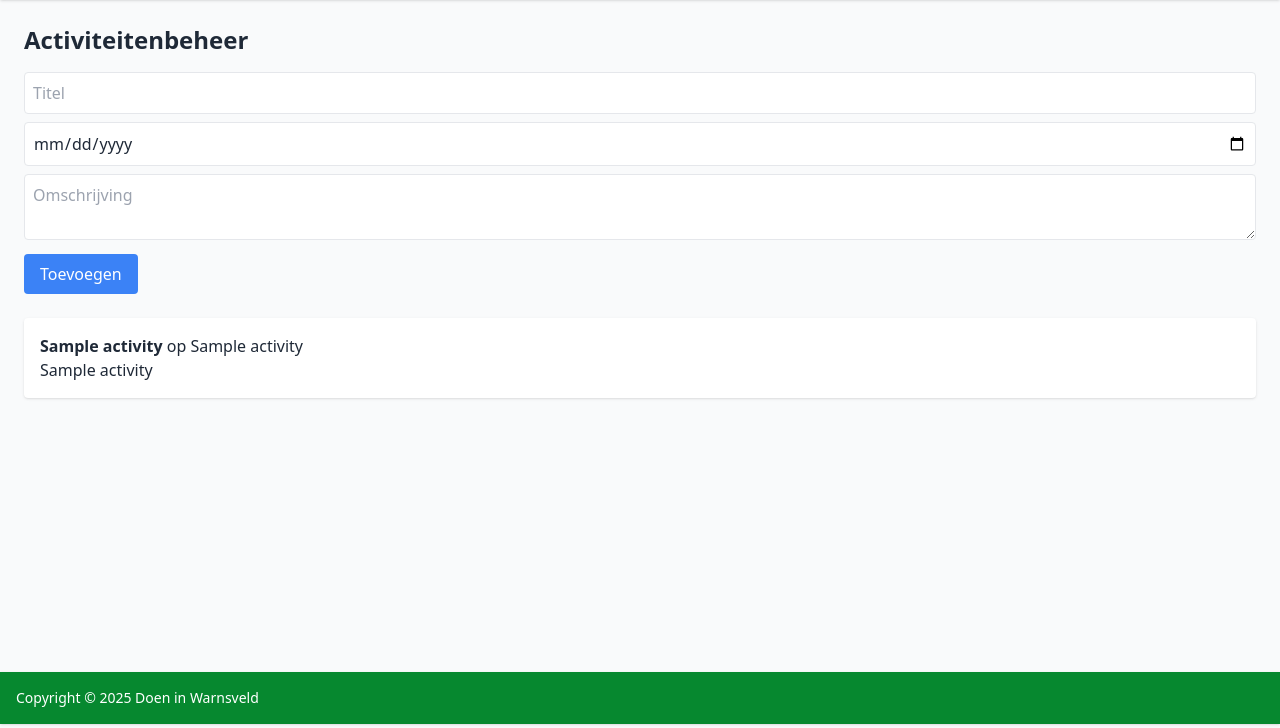
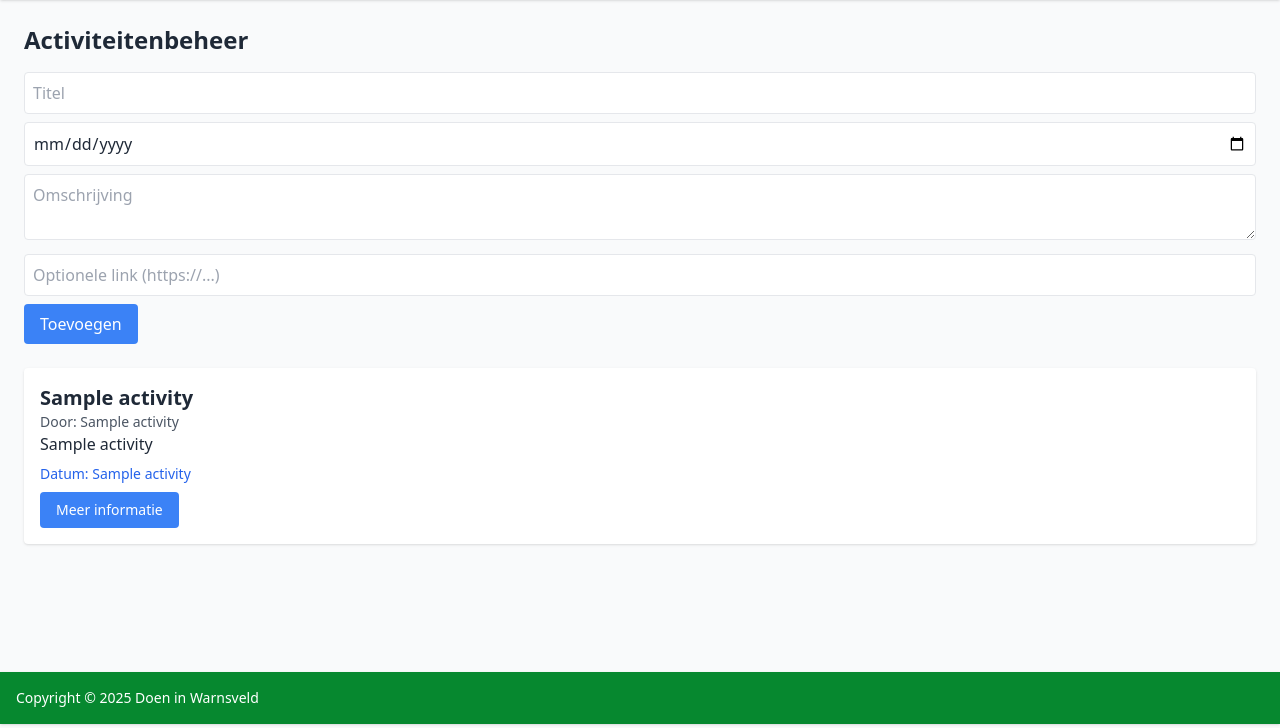
Before and after one commit to berendsendevelopment/doeninwarnsveld, a Flask app: page /activities in a window 1280 px wide. Shown: the part 72-800 px from the top of the page. Run offline with Flask 3, Linux system fonts and the light colour scheme; a user stored in the database is signed in; tables that the repository leaves empty hold one stand-in row (values such as "Sample post"); a database or web service that is not in the repository returns one stand-in record (values such as "Sample title"); some libraries are stand-ins or nearby versions.

Commit message:
small update

```diff
--- a/app.py
+++ b/app.py
@@ -1,6 +1,6 @@
 from flask import Flask, render_template, redirect, url_for, request, session, flash
 from werkzeug.security import generate_password_hash, check_password_hash
-from datetime import datetime
+from datetime import datetime, date
 from flask import Flask, render_template, request, redirect, url_for, session, flash
 import psycopg2
 import os
@@ -77,8 +77,16 @@ def home():
     activities = c.fetchall()
     c.execute("SELECT title, organization, description FROM vacancies")
     vacancies = c.fetchall()
+    c.execute("""
+        SELECT title, description, date, organization, link
+        FROM activities
+        WHERE date::date >= %s
+        ORDER BY date::date ASC
+        LIMIT 10
+    """, (date.today(),))
+    upcoming = c.fetchall()
     conn.close()
-    return render_template('public.html', activities=activities, vacancies=vacancies)
+    return render_template('public.html', activities=activities, vacancies=vacancies, upcoming=upcoming)
 
 # ------------------
 # Authentication
@@ -148,6 +156,7 @@ def dashboard():
     c = conn.cursor()
     c.execute("SELECT * FROM supplies")
     supplies_all = c.fetchall()
+
     conn.close()
     return render_template('dashboard.html', supplies_all=supplies_all)
 
@@ -203,8 +212,8 @@ def activities():
             flash('Ongeldig datumformaat. Gebruik JJJJ-MM-DD.')
             return redirect(url_for('activities'))
 
-        c.execute("INSERT INTO activities (title, date, description, organization) VALUES (%s, %s, %s, %s)",
-                  (title, date, description, session['org']))
+        c.execute("INSERT INTO activities (title, date, description, organization, link) VALUES (%s, %s, %s, %s, %s)",
+                  (title, date, description, session['org'], request.form.get('link')))
         conn.commit()
     c.execute("SELECT * FROM activities ORDER BY date ASC")
     activities = c.fetchall()
@@ -223,8 +232,8 @@ def edit_activity(id):
         title = request.form['title']
         date = request.form['date']
         description = request.form['description']
-        c.execute("UPDATE activities SET title=%s, date=%s, description=%s WHERE id=%s AND organization=%s",
-                  (title, date, description, id, session['org']))
+        c.execute("UPDATE activities SET title=%s, date=%s, description=%s, link=%s WHERE id=%s AND organization=%s",
+                  (title, date, description, request.form.get('link'), id, session['org']))
         conn.commit()
         conn.close()
         return redirect(url_for('activities'))
--- a/templates/activities.html
+++ b/templates/activities.html
@@ -5,29 +5,42 @@
 <form method="POST" class="mb-6 space-y-2">
     <input name="title" placeholder="Titel" class="w-full p-2 border rounded" required>
     <input name="date" type="date" class="w-full p-2 border rounded" required>
-    <textarea name="description" id="editor" placeholder="Omschrijving" class="w-full p-2 border rounded" required></textarea>
+    <textarea name="description" id="editor" placeholder="Omschrijving" class="w-full p-2 border rounded"
+        required></textarea>
+    <input name="link" type="url" placeholder="Optionele link (https://...)" class="w-full p-2 border rounded">
     <button class="bg-blue-500 text-white px-4 py-2 rounded">Toevoegen</button>
 </form>
-<ul>
-    {% for a in activities %}
-    <div class="mb-4 p-4 bg-white rounded shadow">
-        <strong>{{ a[1] }}</strong> op {{ a[2] }}<br>
-        {{ a[3] }}
-        {% if a[4] == session.org %}
+<ul class="space-y-4">
+    {% for item in activities %}
+    <li class="bg-white p-4 rounded shadow">
+        <h2 class="text-xl font-semibold">{{ item[1] }}</h2>
+        <p class="text-gray-600 text-sm">Door: {{ item[4] }}</p>
+        <p class="text-gray-800">{{ item[1] }}</p>
+        <p class="text-sm text-blue-600 mt-2">Datum: {{ item[2] }}</p>
+        {% if item[5] %}
+        <a href="{{ item[5] }}" target="_blank"
+            class="inline-block mt-2 bg-blue-500 hover:bg-blue-600 text-white text-sm px-4 py-2 rounded">
+            Meer informatie
+        </a>
+        {% endif %}
+        {% if item[4] == session.org %}
         <div class="mt-2">
-            <a href="/activities/edit/{{ a[0] }}" class="text-blue-500 hover:underline">Bewerken</a>
-            <form method="POST" action="/activities/delete/{{ a[0] }}" class="inline ml-2">
+            <a href="/activities/edit/{{ item[0] }}" class="text-blue-500 hover:underline">Bewerken</a>
+            <form method="POST" action="/activities/delete/{{ item[0] }}" class="inline ml-2">
                 <button onclick="return confirm('Verwijderen?')"
                     class="text-red-500 hover:underline">Verwijderen</button>
             </form>
         </div>
         {% endif %}
-    </div>
+    </li>
+    {% else %}
+    <p>Er zijn nog geen geplande activiteiten.</p>
     {% endfor %}
 </ul>
+
 <script>
-//   ClassicEditor
-//     .create(document.querySelector('#editor'))
-//     .catch(error => { console.error(error); });
+    //   ClassicEditor
+    //     .create(document.querySelector('#editor'))
+    //     .catch(error => { console.error(error); });
 </script>
 {% endblock %}
--- a/templates/edit_activity.html
+++ b/templates/edit_activity.html
@@ -6,6 +6,7 @@
     <input name="title" value="{{ activity[1] }}" placeholder="Titel" class="w-full p-2 border rounded" required>
     <input type="date" name="date" value="{{ activity[2] }}" class="w-full p-2 border rounded" required>
     <textarea name="description" placeholder="Omschrijving" class="w-full p-2 border rounded" required>{{ activity[3] }}</textarea>
+    <input name="link" type="url" value="{{ activity[5] }}" class="w-full p-2 border rounded" placeholder="Optionele link (https://...)">
     <button class="bg-blue-500 text-white px-4 py-2 rounded">Opslaan</button>
     <a href="/activities" class="ml-4 text-gray-600 hover:underline">Annuleren</a>
 </form>
```
Also changed, not shown: migrations/add_link_to_activities.py (added, +7 -0 lines), templates/public.html (+32 -15 lines).
